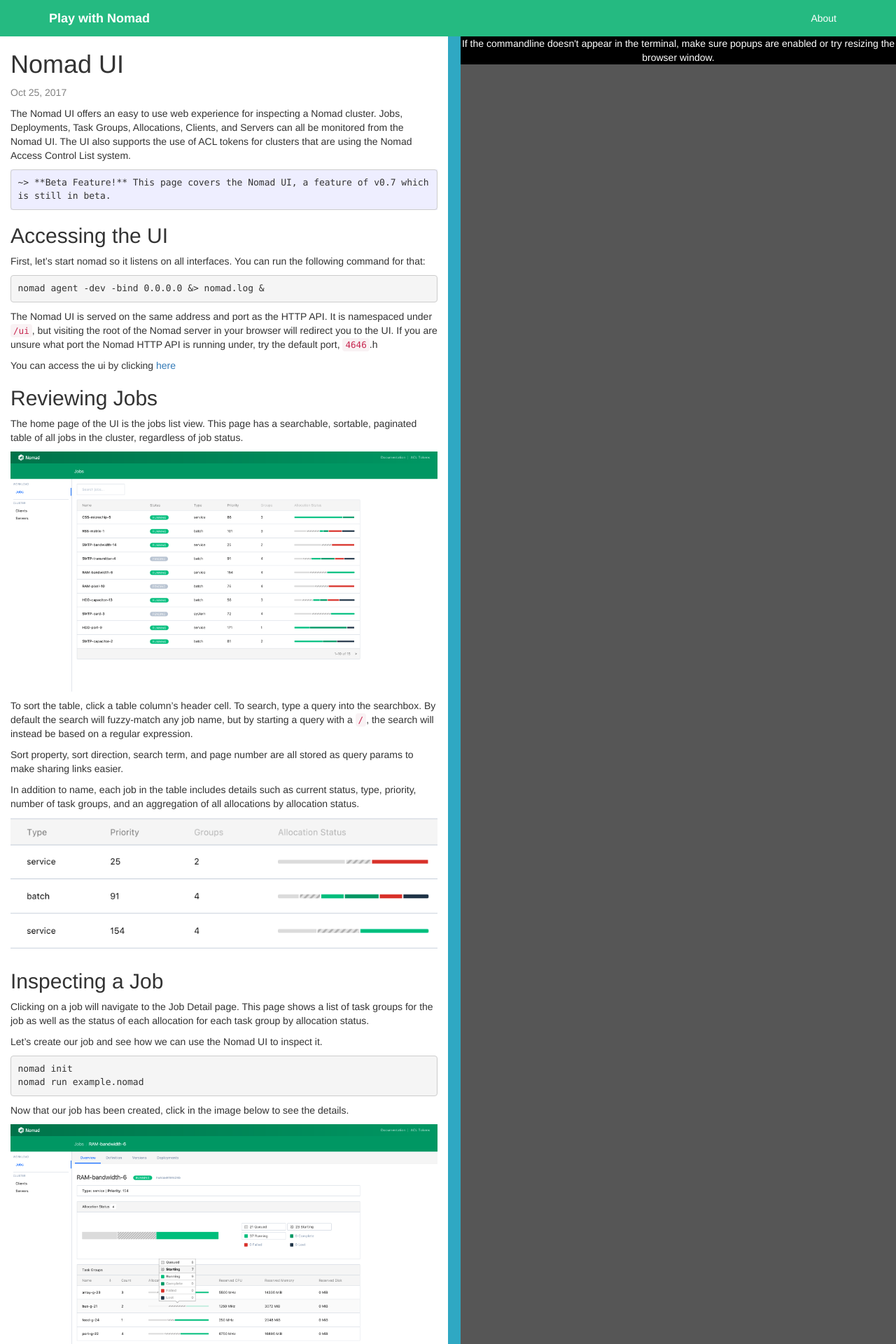
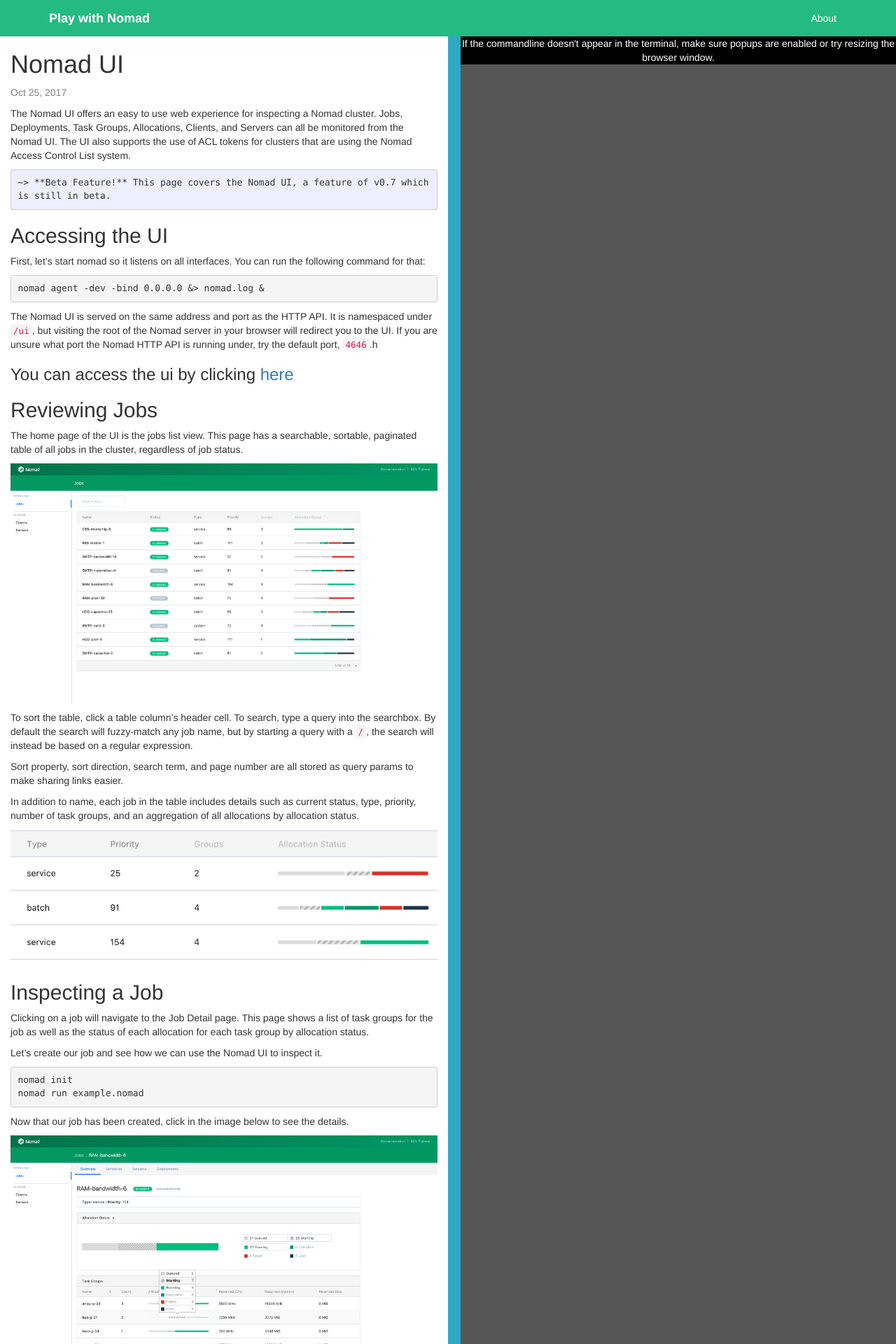
Before and after one commit to franela/play-with-nomad, a Jekyll site: the page built from _posts/2017-10-25-nomad-ui.markdown, in a window 1280 px wide. Shown: the top 1920 px of the page at 70% size. Built offline with Jekyll 4.4.1, drawn with Linux system fonts in a browser that asks for light colours; nearby versions of some CDN libraries; grey boxes are pictures that could not be loaded.

```diff
--- a/_posts/2017-10-25-nomad-ui.markdown
+++ b/_posts/2017-10-25-nomad-ui.markdown
@@ -29,7 +29,7 @@ to the UI. If you are unsure what port the Nomad HTTP API is running under, try
 port, `4646`.h
 
 
-You can access the ui by clicking [here](/ui/){:data-term=".term1"}{:data-port="4646"}
+### You can access the ui by clicking [here](/ui/){:data-term=".term1"}{:data-port="4646"}
 
 ## Reviewing Jobs
 
```
